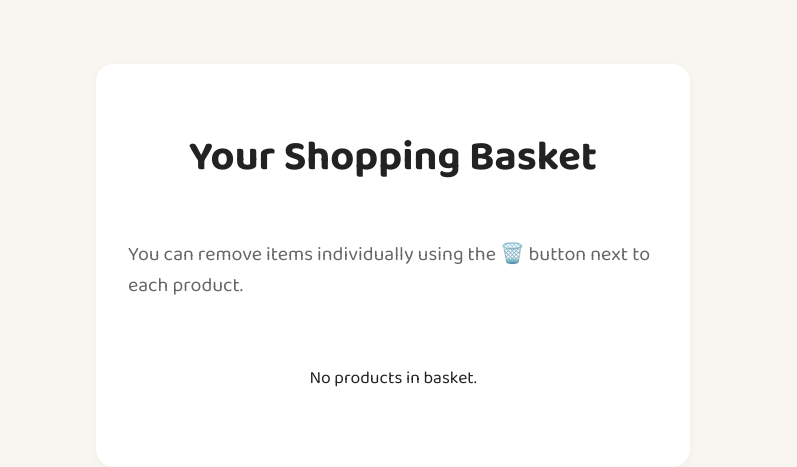
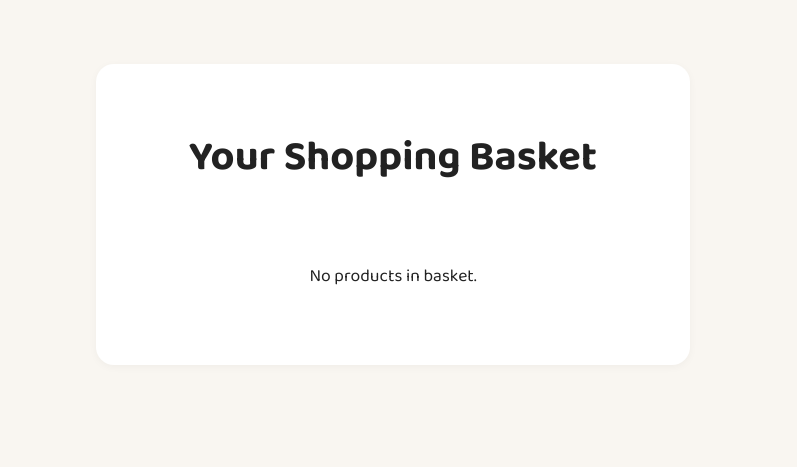
Before and after one commit to aswathylatha/CCS-Demo, a plain HTML site: page basket.html in a window 1280 px wide. Shown: the part 413-880 px from the top of the page, without its empty margins (247-1044 px from the left). After the commit the page ends 800 px from the top, so only its background shows below. Drawn offline with Linux system fonts and the light colour scheme.

Commit message:
fix(basket): remove explanation text for individual item removal button (closes #5)

```diff
--- a/basket.html
+++ b/basket.html
@@ -44,7 +44,6 @@
     <main id="main-content" role="main">
       <div class="content-box">
         <h1>Your Shopping Basket</h1>
-        <p style="font-size: 0.95em; color: #666;">You can remove items individually using the 🗑️ button next to each product.</p>
         <ul
           class="order-list"
           id="basketList"
```
